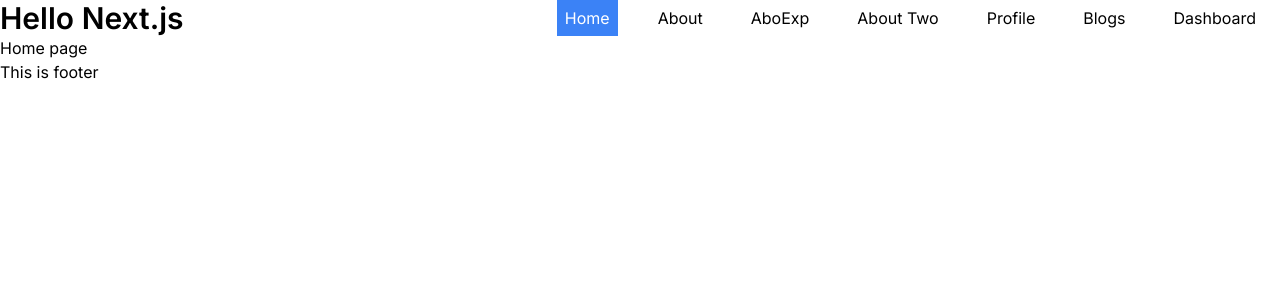
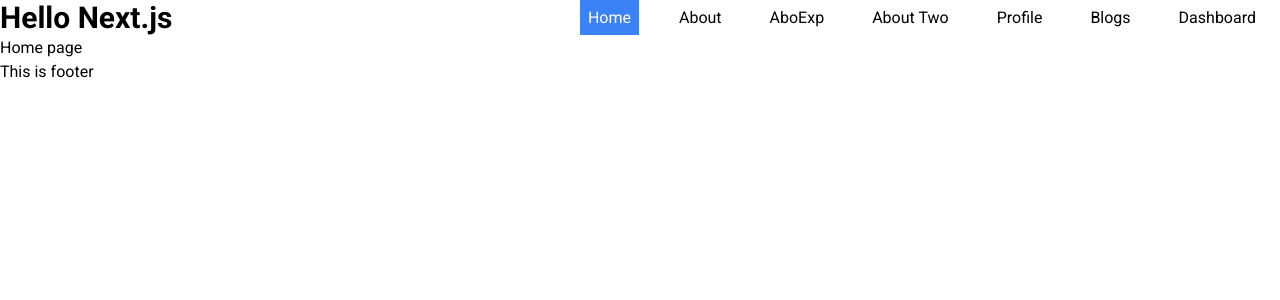
Before and after one commit to mirnatul/hello-next.js, a Next.js app: page / in a window 1280 px wide. Shown: the top 300 px of the page. Built offline with nearby package versions, Linux system fonts and the light colour scheme.

Commit message:
next font done

```diff
--- a/src/app/layout.js
+++ b/src/app/layout.js
@@ -1,8 +1,12 @@
 import Navbar from '@/components/Navbar'
-import { Inter } from 'next/font/google'
+import { Roboto } from 'next/font/google'
 import './globals.css'
 
-const inter = Inter({ subsets: ['latin'] })
+const roboto = Roboto({
+  subsets: ['latin'],
+  weight: ["100", "400", "500", "700"],
+  variable: '--font-roboto'
+})
 
 export const metadata = {
   title: 'Hello Next.js',
@@ -20,7 +24,8 @@
 const RootLayout = ({ children }) => {
   return (
     <html lang="en">
-      <body className={inter.className}>
+      {/* <body className={roboto.className}> */}
+      <body className={`${roboto.variable} font-roboto`}>
         {/* <nav>
           <a href="">Home</a>
           <a href="">About</a>
--- a/tailwind.config.js
+++ b/tailwind.config.js
@@ -6,13 +6,9 @@
     './src/app/**/*.{js,ts,jsx,tsx,mdx}',
   ],
   theme: {
-    extend: {
-      backgroundImage: {
-        'gradient-radial': 'radial-gradient(var(--tw-gradient-stops))',
-        'gradient-conic':
-          'conic-gradient(from 180deg at 50% 50%, var(--tw-gradient-stops))',
-      },
-    },
+    fontFamily: {
+      roboto: "var(--font-roboto)"
+    }
   },
   plugins: [],
 }
```
